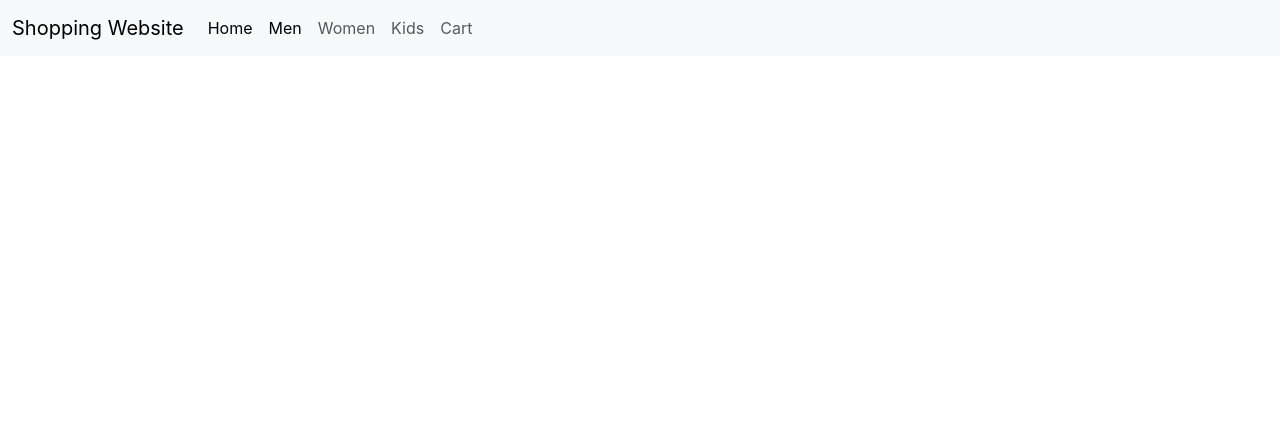
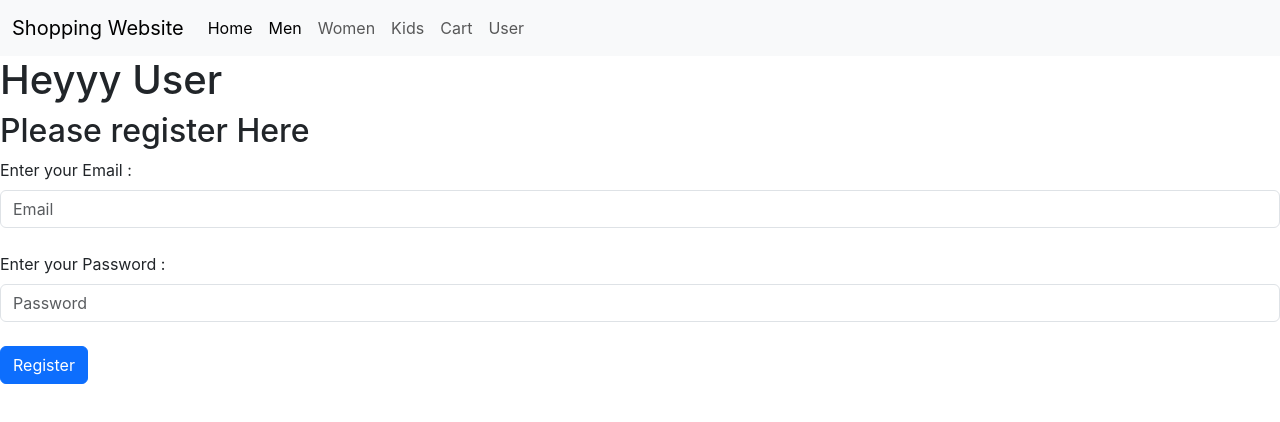
Before and after one commit to gowripreetham/Basic-Ecommerce-react, a React (Create React App) app: page /User in a window 1280 px wide. Shown: the top 422 px of the page. Built offline with nearby package versions, Linux system fonts and the light colour scheme.

Commit message:
User Firebase jst started

```diff
--- a/package.json
+++ b/package.json
@@ -7,9 +7,11 @@
     "@testing-library/react": "^13.4.0",
     "@testing-library/user-event": "^13.5.0",
     "bootstrap": "^5.3.1",
+    "firebase": "^10.3.1",
     "react": "^18.2.0",
     "react-bootstrap": "^2.8.0",
     "react-dom": "^18.2.0",
+    "react-firebase-hooks": "^5.1.1",
     "react-router-dom": "^6.15.0",
     "react-scripts": "5.0.1",
     "web-vitals": "^2.1.4"
--- a/src/App.js
+++ b/src/App.js
@@ -12,6 +12,7 @@ import Women from "./pages/Women";
 import Kids from "./pages/Kids";
 import Cart from "./pages/Cart";
 import ProductDetails from "./pages/ProductDetails";
+import User from "./pages/User";
 import { ShopContextProvider } from "./Contexts/shop-context";
 
 function App() {
@@ -28,6 +29,7 @@ function App() {
             <Route exact path="/women" element={<Women />}></Route>
             <Route exact path="/kids" element={<Kids />}></Route>
             <Route exact path="/Cart" element={<Cart />}></Route>
+            <Route exact path="/User" element={<User />}></Route>
 
             <Route path="/product/:productId" element={<ProductDetails />} />
           </Routes>
--- a/src/Contexts/shop-context.jsx
+++ b/src/Contexts/shop-context.jsx
@@ -14,6 +14,18 @@ const getDefaultCart = () => {
 export const ShopContextProvider = (props) => {
   const [cartItems, setCartItems] = useState(getDefaultCart());
 
+  const getTotalAmount = () => {
+    let totalAmt = 0;
+    for (const item in cartItems) {
+      if (cartItems[item] > 0) {
+        let itemInfo = products.find((product) => product.id === Number(item));
+        totalAmt += cartItems[item] * itemInfo.price;
+      }
+    }
+
+    return totalAmt;
+  };
+
   const addToCart = (itemId) => {
     setCartItems((prev) => ({ ...prev, [itemId]: prev[itemId] + 1 }));
   };
@@ -22,7 +34,7 @@ export const ShopContextProvider = (props) => {
     setCartItems((prev) => ({ ...prev, [itemId]: prev[itemId] - 1 }));
   };
 
-  const contextValue = { cartItems, addToCart, removeFromCart };
+  const contextValue = { cartItems, addToCart, removeFromCart, getTotalAmount };
 
   console.log(cartItems);
 
--- a/src/components/CartItemCard.js
+++ b/src/components/CartItemCard.js
@@ -1,10 +1,12 @@
 import React, { useContext } from "react";
 import Card from "react-bootstrap/Card";
 import { ShopContext } from "../Contexts/shop-context";
+import Button from "react-bootstrap/Button";
 
 const CartItemCard = (props) => {
   const { id, image, name, description, price } = props.data;
-  const { cartItems } = useContext(ShopContext);
+  const { cartItems, addToCart, removeFromCart } = useContext(ShopContext);
+
   return (
     <div>
       <Card style={{ width: "18rem" }}>
@@ -14,6 +16,12 @@ const CartItemCard = (props) => {
           <Card.Text>{description}</Card.Text>
           <Card.Text>Price: ${price}</Card.Text>
           <Card.Text>Quantity: {cartItems[id]}</Card.Text>
+          <Button variant="primary" onClick={() => addToCart(id)}>
+            +
+          </Button>
+          <Button variant="danger" onClick={() => removeFromCart(id)}>
+            -
+          </Button>
         </Card.Body>
       </Card>
     </div>
--- a/src/components/Navbar.js
+++ b/src/components/Navbar.js
@@ -46,6 +46,11 @@ const Navbar = () => {
                 Cart
               </Link>
             </li>
+            <li className="nav-item">
+              <Link className="nav-link" to="/User">
+                User
+              </Link>
+            </li>
           </ul>
           {/* <form className="d-flex" role="search">
             <input
--- a/src/components/ProductCard.js
+++ b/src/components/ProductCard.js
@@ -13,7 +13,7 @@ const ProductCard = ({ product }) => {
 
   function view() {
     // navigate("/product/:productId");
-    navigate("/product/${product.id}");
+    navigate(`/product/${product.id}`);
   }
 
   const { addToCart, cartItems } = useContext(ShopContext);
@@ -35,7 +35,6 @@ const ProductCard = ({ product }) => {
             View
           </Button>
           <Button variant="primary " onClick={() => addToCart(product.id)}>
-            {/* onClick={() => addTocart(product)} */}
             Add to Cart {cartItemAmount > 0 && <>({cartItemAmount})</>}
           </Button>
         </Card.Body>
--- /dev/null
+++ b/src/firebase.js
@@ -0,0 +1,21 @@
+// Import the functions you need from the SDKs you need
+import { initializeApp } from "firebase/app";
+import { getAnalytics } from "firebase/analytics";
+// TODO: Add SDKs for Firebase products that you want to use
+// https://firebase.google.com/docs/web/setup#available-libraries
+
+// Your web app's Firebase configuration
+// For Firebase JS SDK v7.20.0 and later, measurementId is optional
+const firebaseConfig = {
+  apiKey: "AIzaSyANrnwxfcGGoN41cG1W75unNF5PJIEQ1t0",
+  authDomain: "basic-shopping-website.firebaseapp.com",
+  projectId: "basic-shopping-website",
+  storageBucket: "basic-shopping-website.appspot.com",
+  messagingSenderId: "95712331463",
+  appId: "1:95712331463:web:5a2d3bef3742d33f1ca0e2",
+  measurementId: "G-8K7P8LS6SM",
+};
+
+// Initialize Firebase
+export const app = initializeApp(firebaseConfig);
+const analytics = getAnalytics(app);
--- a/src/pages/Cart.js
+++ b/src/pages/Cart.js
@@ -3,10 +3,16 @@ import { useState } from "react";
 import { ShopContext } from "../Contexts/shop-context";
 import CartItemCard from "../components/CartItemCard";
 import products from "../assets/products";
+import Card from "react-bootstrap/Card";
+import Button from "react-bootstrap/Button";
+
+//Create seperate variable and store the total price
+//in it by adding the product of quantites and prices.
 
 const Cart = () => {
-  const { cartItems } = useContext(ShopContext);
-  if (cartItems) {
+  const { cartItems, getTotalAmount } = useContext(ShopContext);
+  const totalPrice = getTotalAmount();
+  if (totalPrice > 0) {
     return (
       <div>
         <h2>Shopping Cart</h2>
@@ -17,6 +23,13 @@ const Cart = () => {
             }
           })}
         </div>
+        <Card style={{ width: "18rem" }}>
+          <Card.Body>
+            <Card.Text>Total Price: ${totalPrice}</Card.Text>
+          </Card.Body>
+        </Card>
+        <br></br>
+        <Button variant="success">Checkout</Button>
       </div>
     );
   } else {
--- a/src/pages/Men.js
+++ b/src/pages/Men.js
@@ -1,9 +1,13 @@
 import React from "react";
+import ProductCard from "../components/ProductCard";
+import ProductList from "../components/ProductList";
+import products from "../assets/products";
 
 const Men = () => {
   return (
     <div>
       <h1>Mens Clothing</h1>
+      <ProductList products={products} />
     </div>
   );
 };
--- a/src/pages/ProductDetails.js
+++ b/src/pages/ProductDetails.js
@@ -1,9 +1,25 @@
-import React from "react";
+import React, { useContext } from "react";
+import { useParams } from "react-router-dom";
+import Button from "react-bootstrap/Button";
+import products from "../assets/products";
+import { ShopContext } from "../Contexts/shop-context";
 
 const ProductDetails = () => {
+  const { productId } = useParams();
+  const product = products.find((p) => p.id === parseInt(productId));
+  const { addToCart, cartItems } = useContext(ShopContext);
+  const cartItemAmount = cartItems[product.id];
   return (
     <div>
-      <h1>THe Complete Details of the Product :- </h1>
+      <br></br>
+      <h2>THe Complete Details of the Product :- </h2>
+      <img src={product.image}></img>
+      <h3>{product.name}</h3>
+      <p>{product.description}</p>
+      <p>{product.price}</p>
+      <Button variant="primary " onClick={() => addToCart(product.id)}>
+        Add to Cart {cartItemAmount > 0 && <>({cartItemAmount})</>}
+      </Button>
     </div>
   );
 };
--- /dev/null
+++ b/src/pages/User.js
@@ -0,0 +1,91 @@
+import React, { useState } from "react";
+import Form from "react-bootstrap/Form";
+import Button from "react-bootstrap/Button";
+import { createUserWithEmailAndPassword } from "firebase/auth";
+import { app } from "../firebase";
+
+const User = () => {
+  const [inputs, setInputs] = useState({
+    Email: "",
+    Password: "",
+  });
+
+  const handleChange = (event) => {
+    setInputs({
+      ...inputs,
+      [event.target.name]: event.target.value,
+    });
+  };
+
+  //   const [usersData, setusersData] = useState([]);
+
+  const handleRegistration = async (e) => {
+    e.preventDefault();
+
+    // const userData = {
+    //   Email: inputs.Email,
+    //   Password: inputs.Password,
+    // };
+    // setusersData([...usersData, userData]);
+
+    try {
+      const userCredential = await createUserWithEmailAndPassword(
+        app.auth(),
+        inputs.Email,
+        inputs.Password
+      );
+      // User registered successfully
+      const user = userCredential.user;
+      console.log("User registered:", user);
+      // You can redirect the user to their profile page or another route here
+    } catch (error) {
+      console.error("Error registering user:", error.message);
+      // Handle registration error (e.g., display an error message)
+    }
+
+    setInputs({
+      Email: "",
+      Password: "",
+    });
+  };
+
+  return (
+    <div>
+      <h1>Heyyy User</h1>
+      <h2>Please register Here</h2>
+      <Form>
+        <Form.Group>
+          <Form.Label>Enter your Email : </Form.Label>
+          <Form.Control
+            name="Email"
+            type="text"
+            placeholder="Email"
+            value={inputs.Email}
+            onChange={handleChange}
+          ></Form.Control>
+        </Form.Group>
+
+        <br></br>
+
+        <Form.Group>
+          <Form.Label>Enter your Password : </Form.Label>
+          <Form.Control
+            name="Password"
+            type="text"
+            placeholder="Password"
+            value={inputs.Password}
+            onChange={handleChange}
+          ></Form.Control>
+        </Form.Group>
+      </Form>
+
+      <br></br>
+
+      <Button type="submit" onClick={handleRegistration}>
+        Register
+      </Button>
+    </div>
+  );
+};
+
+export default User;
```
Also changed, not shown: 1 other file (tests, documents, lock files or other folders).
